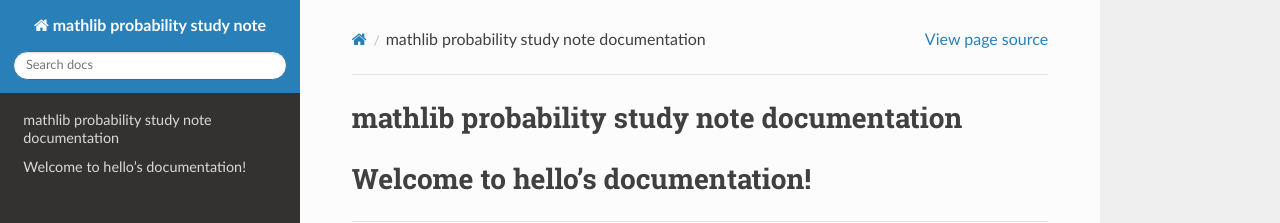
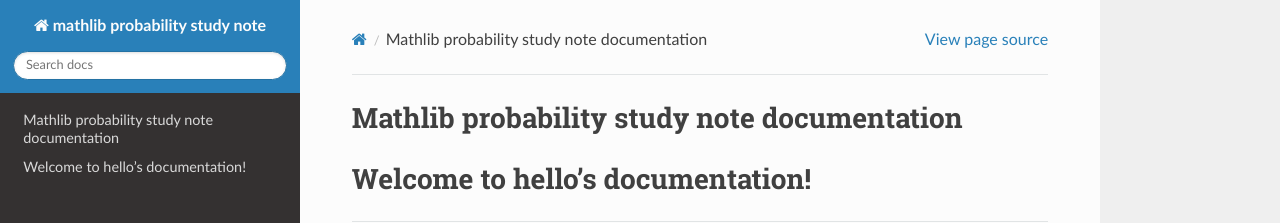
Before and after one commit to auto-res/mathlib_probability_study_note, a Sphinx documentation site: the page built from docs/source/index.md, in a window 1280 px wide. Shown: the top 223 px of the page. Built offline with Sphinx 7.4.7 and the Read the Docs theme 3.1.0, drawn with Linux system fonts in a browser that asks for light colours.

Commit message:
change docs

```diff
--- a/docs/source/index.md
+++ b/docs/source/index.md
@@ -3,7 +3,7 @@
 % You can adapt this file completely to your liking, but it should at least
 % contain the root `toctree` directive.
 
-mathlib probability study note documentation
+Mathlib probability study note documentation
 ============================================
 
 # Welcome to hello's documentation!
```
